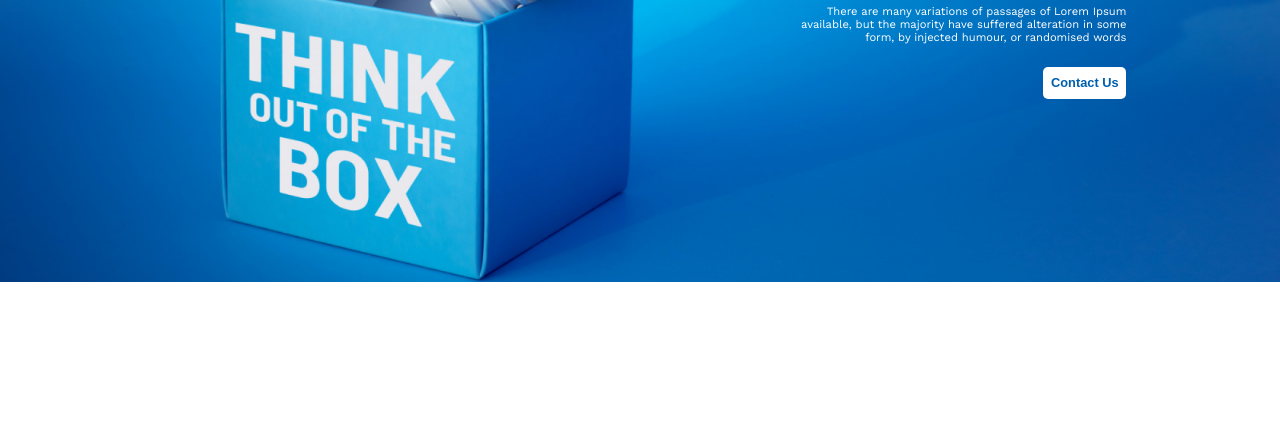
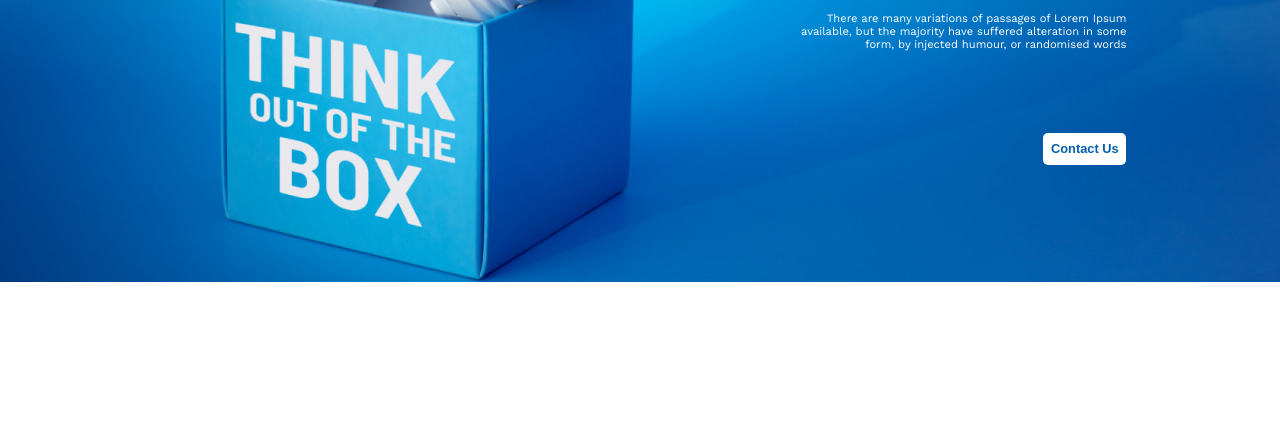
Before and after one commit to jewelmia24/new-year-web, a plain HTML site: page index.html in a window 1280 px wide. Shown: the part 358-800 px from the top of the page. Drawn offline with nearby package versions, Linux system fonts and the light colour scheme.

Commit message:
eror solve

```diff
--- a/index.html
+++ b/index.html
@@ -20,7 +20,7 @@
                 <h3>All Thinks Are <br> Possible If You <br> believe</h3>
                 <p>There are many variations of passages of Lorem Ipsum <br> available, but the majority have suffered
                     alteration in some <br> form, by injected humour, or randomised words</p>
-                <button class="btn-primary">Contact Us</button>
+                   <div> <button class="btn-primary">Contact Us</button></div>
             </div>
         </section>
     </header>
--- a/styles/style.css
+++ b/styles/style.css
@@ -18,25 +18,26 @@
 }
 
 .banner-container {
-    display: flex;
+    display: grid;
     width: 88vmax;
     height: 80vmin;
-    justify-content: center;
-    align-items: end;
-    flex-direction: column;
+    justify-content: end;
+    align-items: center;
+    gap: 0;
 }
 
 .banner-container h3 {
     font-size: 2.8em;
     text-align: right;
     color: #FFF;
+    margin-top: 2em;
 
 }
 .banner-container p{
     text-align: right;
     font-size: .7em;
     color: #FFF;
-    margin-top: 1.8em;
+    /* margin-top: 1.8em; */
 
 }
 .btn-primary{
@@ -46,7 +47,12 @@
     border-radius: 5px;
     border-style: none;
     color: #005FAC;
-    margin-top: 1.8em;
+    /* margin-top: 1.8em; */
     font-weight: 700;
     font-size: .8em;
+    margin-bottom: 6em;
 }
+.banner-container div{
+    display: grid;
+    justify-content: end;
+}
```
